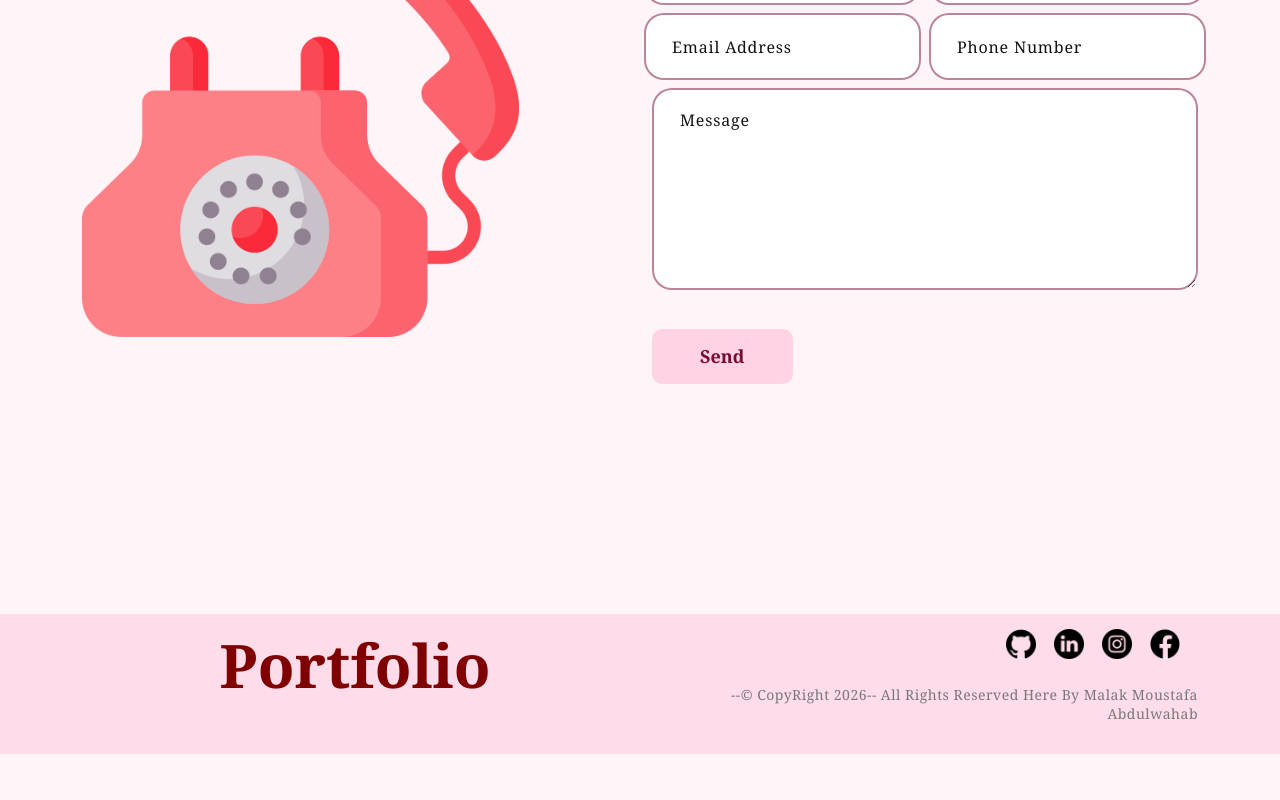
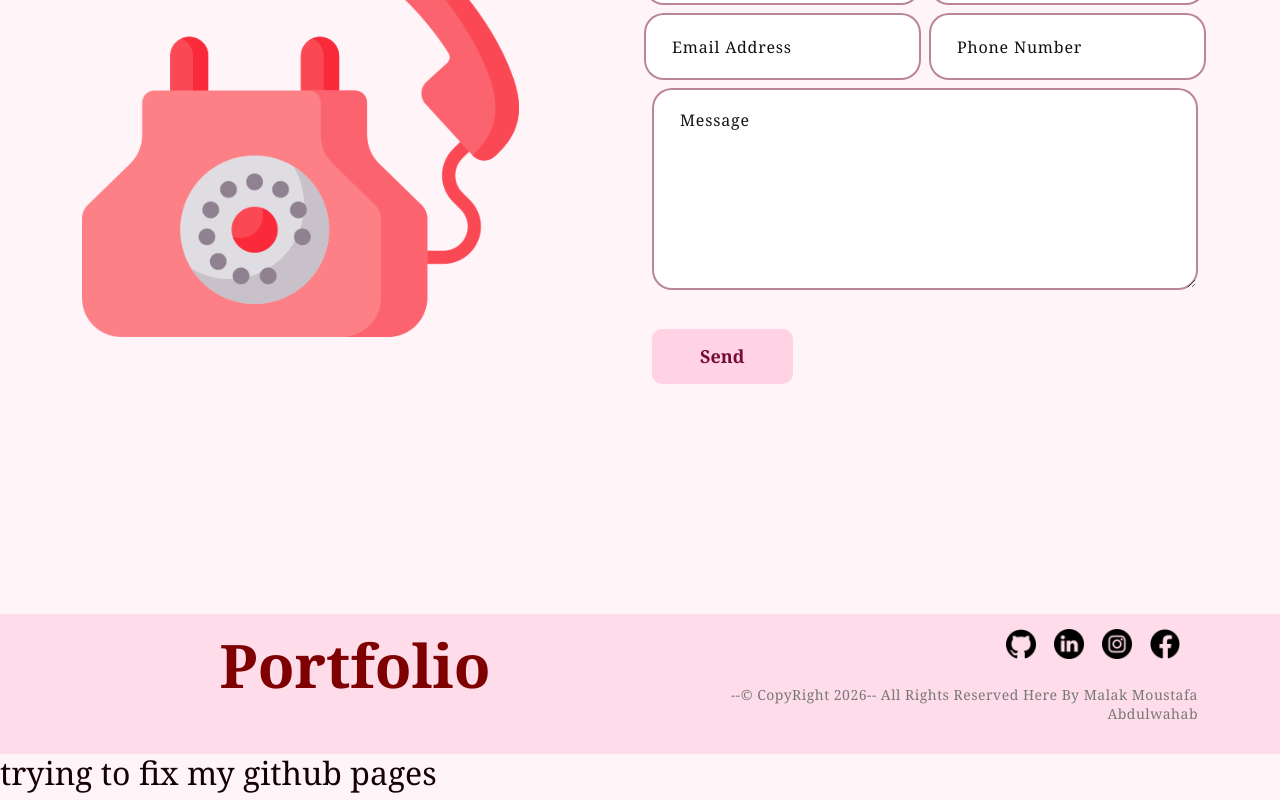
Before and after one commit to Malak-M-Abdulwahab/personalpage, a React (Create React App) app: page / in a window 1280 px wide. Shown: the part 3232-4032 px from the top of the page. Before the commit the page ends 3986 px from the top, so only its background shows below. Built offline with nearby package versions, Linux system fonts and the light colour scheme.

Commit message:
trying to fix gh-pages

```diff
--- a/src/App.js
+++ b/src/App.js
@@ -7,6 +7,7 @@ import About from './components/about';
 import Contact from './components/contact';
 import Footer from './components/footer';
 import "bootstrap/dist/css/bootstrap.min.css";
+import { Test } from './components/test';
 
 function App() {
   return (
@@ -18,6 +19,7 @@ function App() {
       <About />
       <Contact />
       <Footer />
+      <Test />
     </div>
   );
 }
--- /dev/null
+++ b/src/components/test.js
@@ -0,0 +1,5 @@
+export const Test = () => {
+    return(
+        <h2>trying to fix my github pages</h2>
+    )
+}
```
